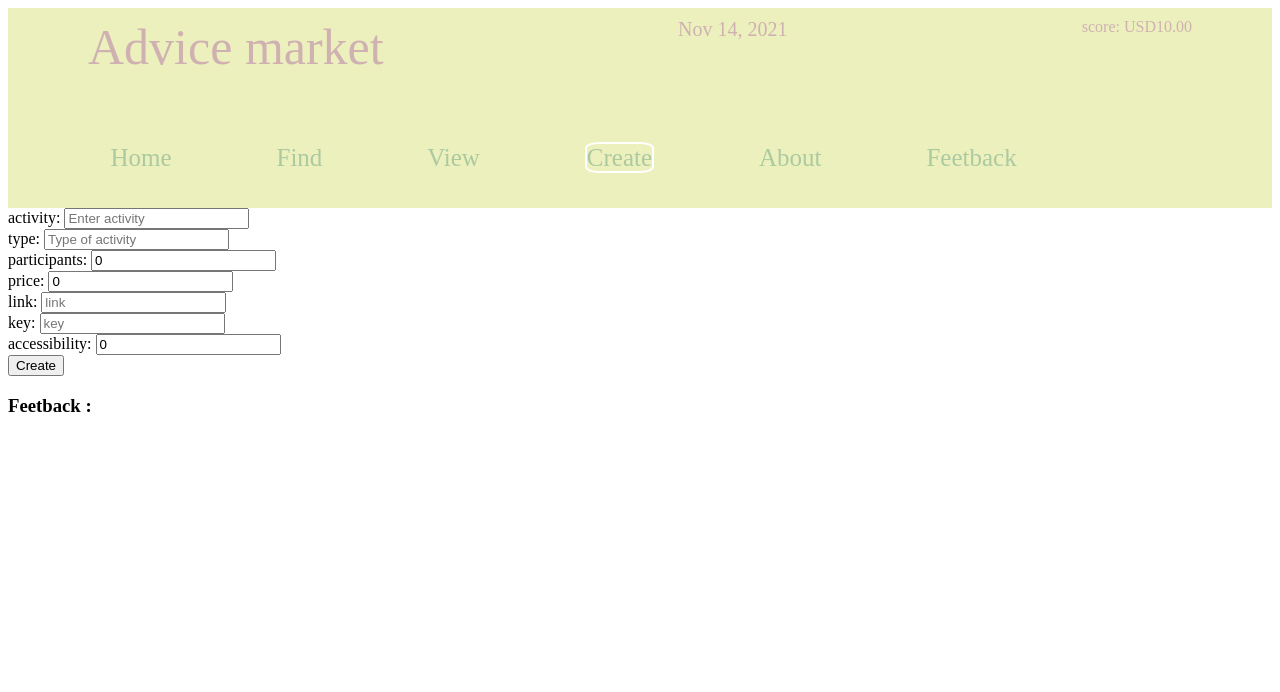
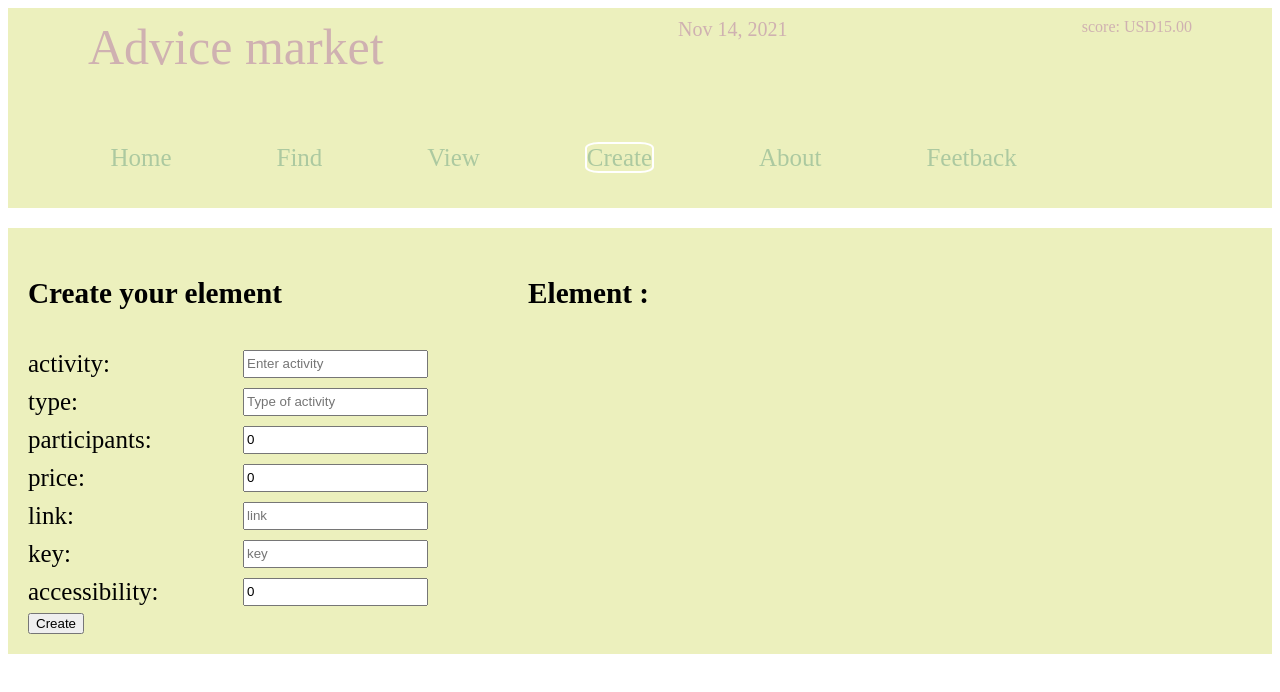
Before and after one commit to webjsworker/Aliaksei_Yudziankou_tasks, an Angular app in the folder my-project/: page /create in a window 1280 px wide. Shown: the top 692 px of the page. Built offline with nearby package versions, Linux system fonts and the light colour scheme.

Commit message:
reafactor: viewComponent, headComponent, creatComponent

```diff
--- a/my-project/src/app/create/create.component.html
+++ b/my-project/src/app/create/create.component.html
@@ -1,54 +1,7 @@
-<!-- <div class="feetback">
-    <div class="feetback__form_contaner">
-     <div class="feetback__name">
-        <label>Autor name: </label>
-        <input class="feetback__input"
-        name="Author" [(ngModel)]="name"
-        placeholder="Autor Name"/>
-    </div>
-<div class="feetback__feetback">
-        <label>Feetback: </label>
-        <textarea class="feetback__input textArea"
-        name="Feetback" [(ngModel)]="message"
-        placeholder="message"></textarea>
-    </div>
-<div class="feetback__rating">
-        <label>Rating</label>
-        <select class="feetback__select" name="Rating" [(ngModel)]="rating">
-            <option  *ngFor="let value of values" [value]="value">
-                {{value}}
-            </option>
-        </select>
-    </div>
-    <div class="feetback__button">
-        <button class="btn btn-default" (click)="addMessage()">Send message</button>
-    </div>
-
-
-    </div>
-
-
- <div class="feetback__comments"><h3>Feetback :  </h3>
-    <ul *ngFor="let message of messages">
-        <li> <span>{{Date | date :'mediumDate' }}</span>
-         <span [ngStyle]="{'font-weight':'bold'}">  {{ message.name}}: </span>
-         {{message.message}} -  ({{message.rating}})  </li>
-    </ul>
-</div>
-
-
-</div> -->
-
-
-
-
-
-
-
-
-
 <div class="creat">
 
+        <div class="creat__contaner">
+            <h3>Create your element</h3>
             <div class="creat__activity">
                 <label>activity: </label>
                 <input class="creat__input" name="activity" [(ngModel)]="activity" placeholder="Enter activity" />
@@ -81,14 +34,18 @@
 
             <div class="creat__accessibility">
                 <label>accessibility: </label>
-        <input class="creat__input" name="accessibility" [(ngModel)]="accessibility" placeholder="accessibility" />
+                <input class="creat__input" name="accessibility" [(ngModel)]="accessibility"
+                    placeholder="accessibility" />
             </div>
 
             <div class="creat__button">
                 <button class="creat__button_default" (click)="creatAdvice()">Create</button>
             </div>
 
-    <div class="created__element"><h3>Feetback :  </h3>
+        </div>
+
+        <div class="created__element">
+            <h3>Element : </h3>
             <ul *ngFor="let advice of advices">
                 <li>activity: {{ advice.activity}}</li>
                 <li>type:{{ advice.type}}</li>
@@ -98,9 +55,10 @@
                 <li>key:{{ advice.key}}</li>
                 <li>accessibility:{{ advice.accessibility}}</li>
                 <li class="created__button">
-            <button class="creat__button_default" >Add</button>
+                    <button class="creat__button_default" (click)="addAdvice()">Add</button>
                 </li>
             </ul>
 
         </div>
+
 </div>
--- a/my-project/src/app/create/create.component.scss
+++ b/my-project/src/app/create/create.component.scss
@@ -0,0 +1,32 @@
+.creat{
+    margin-top: 20px;
+    padding: 20px;
+    background-color: rgb(236, 240, 189);
+    font-size: 25px;
+    display: flex;
+        flex-wrap: wrap;
+        justify-content: flex-start;
+
+
+    &__contaner{
+        display: flex;
+        flex-wrap: wrap;
+        flex-direction: column;
+        /*  background-color: blanchedalmond; */
+       }
+    &__activity, &__type, &__participants,
+    &__price, &__link, &__key,
+    &__accessibility {
+        margin-top: 10px;
+        /* background-color: rgb(243, 173, 68); */
+            display: flex;
+            flex-wrap: wrap;
+            justify-content: space-between;
+            width: 400px;
+        }
+
+}
+
+.created__element{
+            margin-left: 100px;
+        }
--- a/my-project/src/app/create/create.component.ts
+++ b/my-project/src/app/create/create.component.ts
@@ -1,4 +1,5 @@
 import { Component, OnInit } from '@angular/core';
+import { ViewService } from '../shared/view.service';
 
 export class Advice {
   constructor(public activity: string,
@@ -13,7 +14,8 @@ export class Advice {
 @Component({
   selector: 'app-create',
   templateUrl: './create.component.html',
-  styleUrls: ['./create.component.scss']
+  styleUrls: ['./create.component.scss'],
+  providers: [ViewService],
 })
 
 export class CreateComponent implements OnInit {
@@ -31,7 +33,11 @@ export class CreateComponent implements OnInit {
     this.advices.push(new Advice(this.activity, this.type, this.participants, this.price, this.link, this.key, this.accessibility));
   }
 
-  constructor() { }
+  addAdvice(){
+    this.newAdvice.addElement(this.activity);
+  }
+
+  constructor(private newAdvice: ViewService) { }
   ngOnInit(): void {
   }
 
--- a/my-project/src/app/find/find.component.html
+++ b/my-project/src/app/find/find.component.html
@@ -9,6 +9,8 @@
     <li>{{link}}</li>
     <li>{{key}}</li>
     <li>{{accessibility}}</li>
+    <li><button class="creat__button_default">Add</button></li>
+
 </div>
 
 <div class="advice__hidden" *ngIf="!vision">
--- a/my-project/src/app/header/header.component.ts
+++ b/my-project/src/app/header/header.component.ts
@@ -1,22 +1,24 @@
 import { Component, OnInit } from '@angular/core';
 import { DataService } from '../shared/date.service';
+import { ScoreService } from '../shared/score.service';
 
 @Component({
   selector: 'app-header',
   templateUrl: './header.component.html',
   styleUrls: ['./header.component.scss'],
-  providers: [DataService]
+  providers: [DataService, ScoreService],
+
 })
 export class HeaderComponent implements OnInit {
   headerDate: any
-  score: number = 10;
+  score: number = 0 ;
 
-
-
-  constructor(private currentDate: DataService) { }
+  constructor(private currentDate: DataService,
+    private scoreD : ScoreService ) { }
 
   ngOnInit(): void {
     this.headerDate = this.currentDate.getData();
+    this.score = this.scoreD.getScore()
   }
 
 }
--- /dev/null
+++ b/my-project/src/app/shared/score.service.ts
@@ -0,0 +1,11 @@
+export class ScoreService {
+    public score: number = 15;
+
+    getScore(): number {
+        return this.score;
+    }
+
+    addData(value: number){
+        this.score = value;
+    }
+}
--- /dev/null
+++ b/my-project/src/app/shared/view.service.ts
@@ -0,0 +1,15 @@
+export class ViewService {
+    public elements: any = [["world"], ["hello"],[3,4,5,6,]];
+   /*  public elements: any = []; */
+
+
+    getElement(): any {
+        return this.elements;
+    }
+
+    addElement(element: any){
+        this.elements.push(element) ;
+        console.log("element = " + element)
+        console.log("elements = " + this.elements)
+    }
+}
--- a/my-project/src/app/view/view.component.html
+++ b/my-project/src/app/view/view.component.html
@@ -1 +1,7 @@
-<p>view works!</p>
+<div class="view">
+
+<div *ngFor="let el of elem">
+    {{el}}
+</div>
+
+</div>
--- a/my-project/src/app/view/view.component.scss
+++ b/my-project/src/app/view/view.component.scss
@@ -0,0 +1,4 @@
+.view{
+    margin-top: 20px;
+    background-color: rgb(236, 240, 189);
+}
--- a/my-project/src/app/view/view.component.ts
+++ b/my-project/src/app/view/view.component.ts
@@ -1,15 +1,21 @@
 import { Component, OnInit } from '@angular/core';
+import { ViewService } from '../shared/view.service';
 
 @Component({
   selector: 'app-view',
   templateUrl: './view.component.html',
-  styleUrls: ['./view.component.scss']
+  styleUrls: ['./view.component.scss'],
+  providers: [ViewService],
 })
+
 export class ViewComponent implements OnInit {
+   elem: any = []
 
-  constructor() { }
+  constructor(private elements: ViewService) { }
 
   ngOnInit(): void {
+    this.elem = this.elements.getElement();
+    console.log("view.component = " + this.elem  )
   }
 
 }
```
Lines whose indentation alone changed are shown as unchanged.
